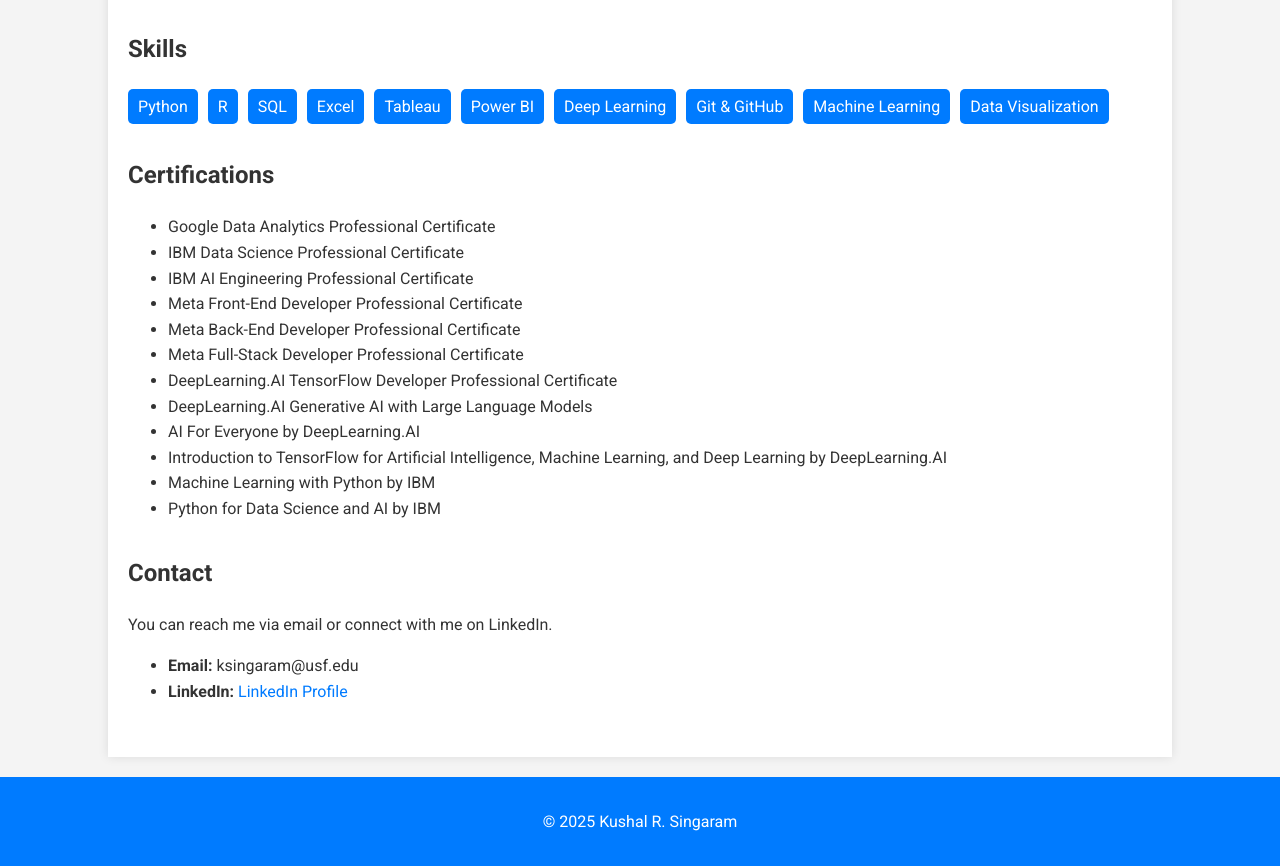
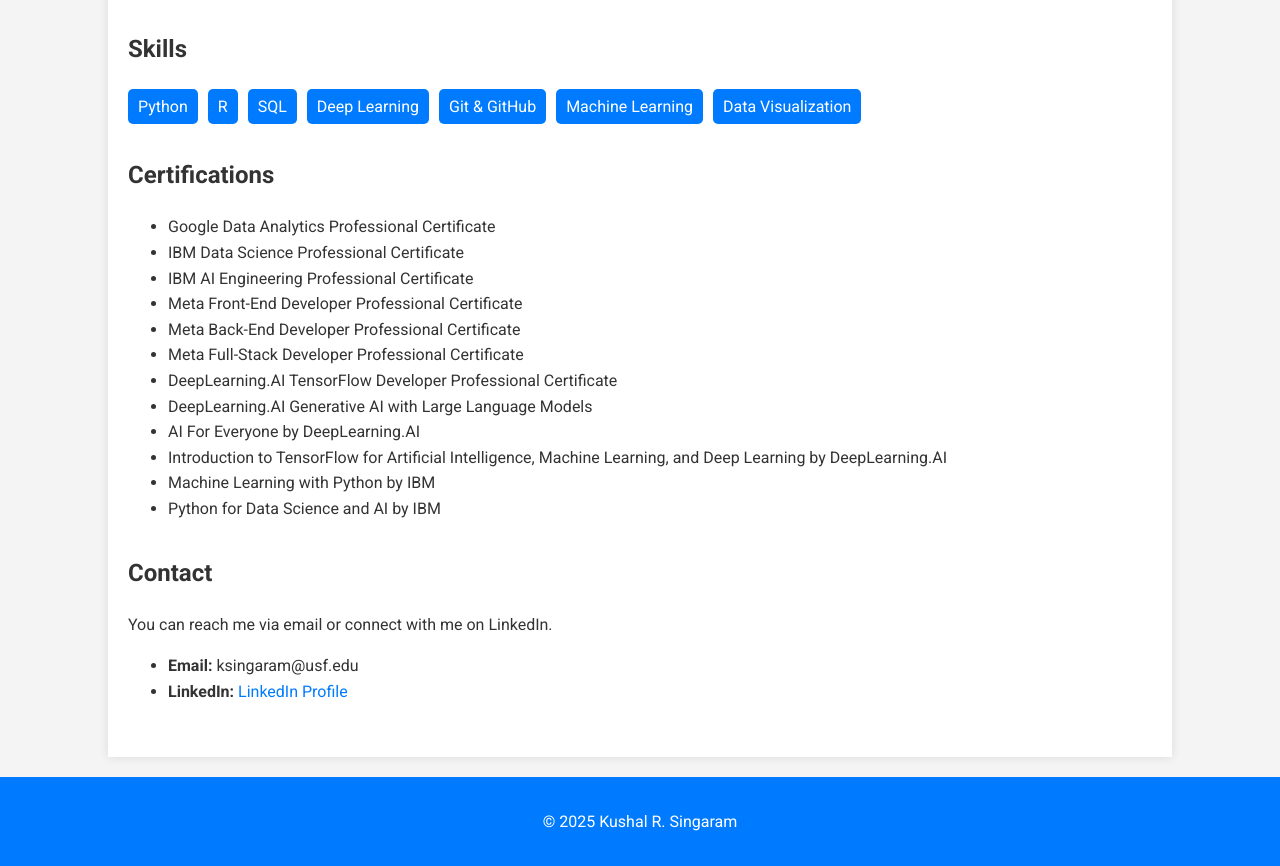
Before and after one commit to KSingaram-usf/portfolio-66097544, a plain HTML site: page index.html in a window 1280 px wide. Shown: the part 1014-1880 px from the top of the page. Drawn offline with Linux system fonts and the light colour scheme.

Commit message:
filters skills

```diff
--- a/index.html
+++ b/index.html
@@ -48,9 +48,6 @@
                 <li>Python</li>
                 <li>R</li>
                 <li>SQL</li>
-                <li>Excel</li>
-                <li>Tableau</li>
-                <li>Power BI</li>
                 <li>Deep Learning</li>
                 <li>Git & GitHub</li>
                 <li>Machine Learning</li>
```
